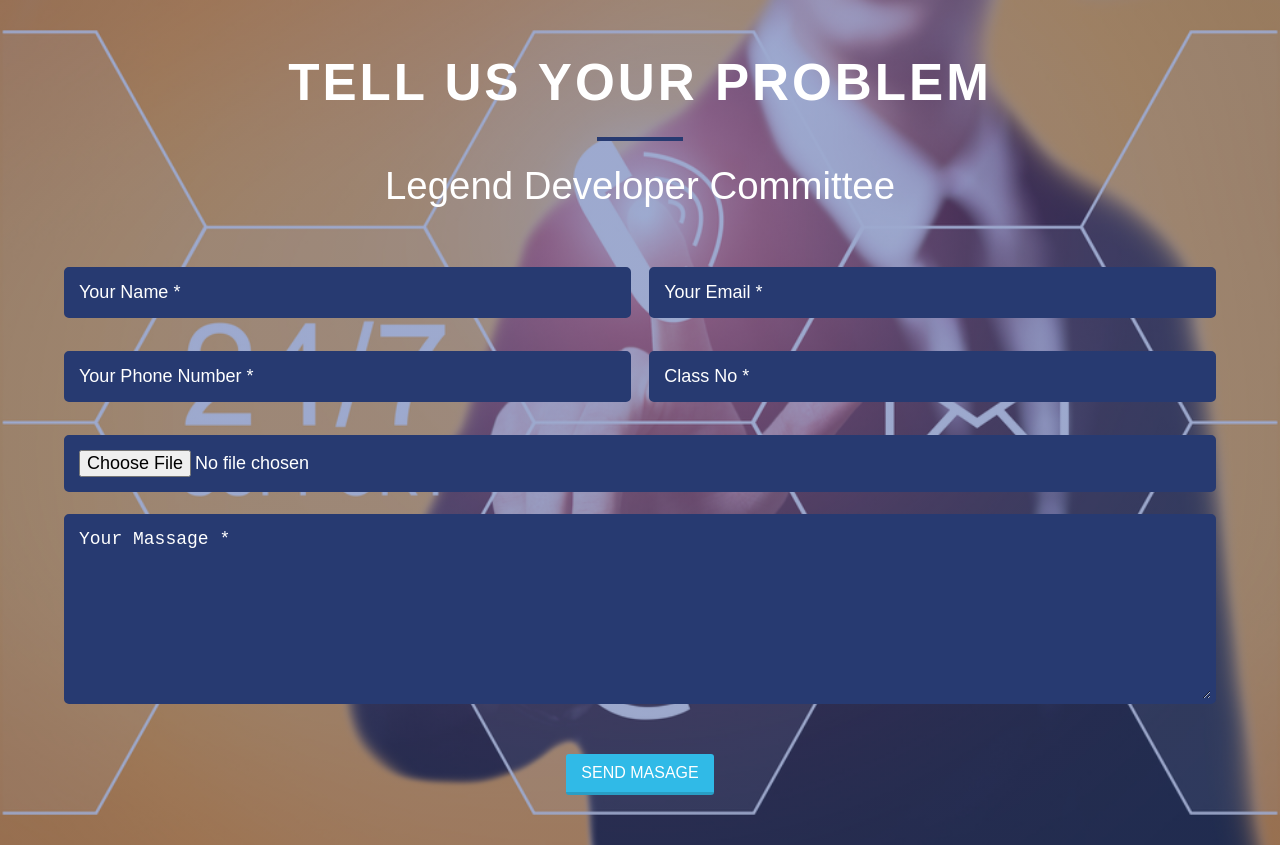
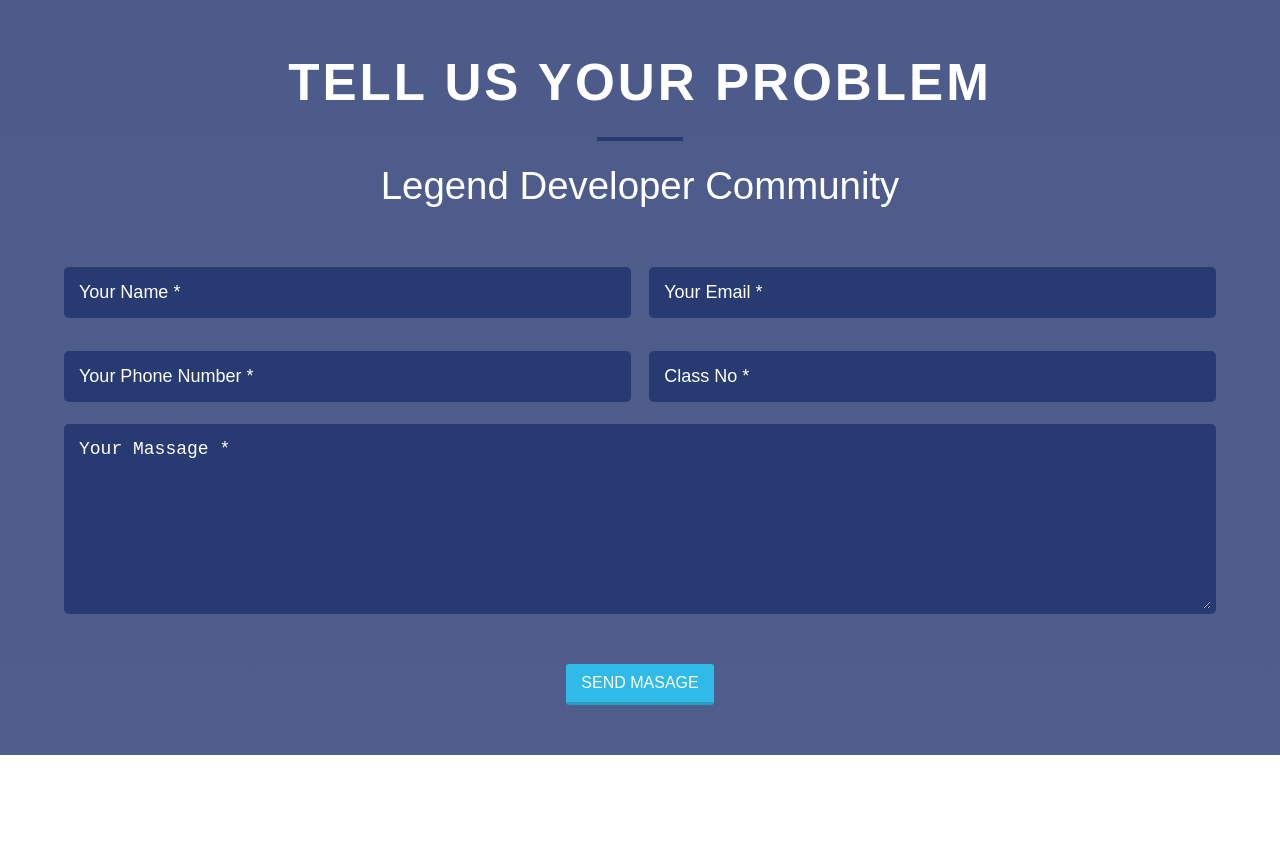
Before and after one commit to saheb201/LDC-Help-Desk, a plain HTML site: page index.html in a window 1280 px wide. After the commit the page ends 800 px from the top, so only its background shows below. Drawn offline with Linux system fonts and the light colour scheme.

Commit message:
saheb ali

```diff
--- a/css/style.css
+++ b/css/style.css
@@ -70,8 +70,7 @@ h2::after{
 
     color: #fff;
     text-align: center;
-    background:linear-gradient( rgba(60, 85, 161, 0.5), rgba(60, 83, 153, 0.5)),url(../images/support-24-7.jpg);
-    background-repeat: no-repeat;
+    background:linear-gradient( #273971d3,#273971d0);
     background-size: 100% 100%;
     background-attachment: fixed;
 
--- a/index.html
+++ b/index.html
@@ -19,7 +19,7 @@
 <section class="contact container" id="contact">
     <div class="row ">
         <h2>tell us your problem</h2>
-        <p class="little-description">legend developer committee</p>
+        <p class="little-description">legend developer community</p>
     </div>
     <div class="row">
         <form action="https://formspree.io/f/mgebdoel" method="POST">
@@ -41,11 +41,11 @@
                 </div>
 
             </div>
-            <div class="row">
+           <!-- <div class="row">
                 <div class="col span_2_of_2">
                     <input type="file" name="Attachment" placeholder="Your Name *" >
                 </div>
-            </div>
+            </div> -->
 
             <div class="row span_2_of_2">
                 <textarea name="Massage" id="" cols="25" rows="8" placeholder="Your Massage *"></textarea>
```
